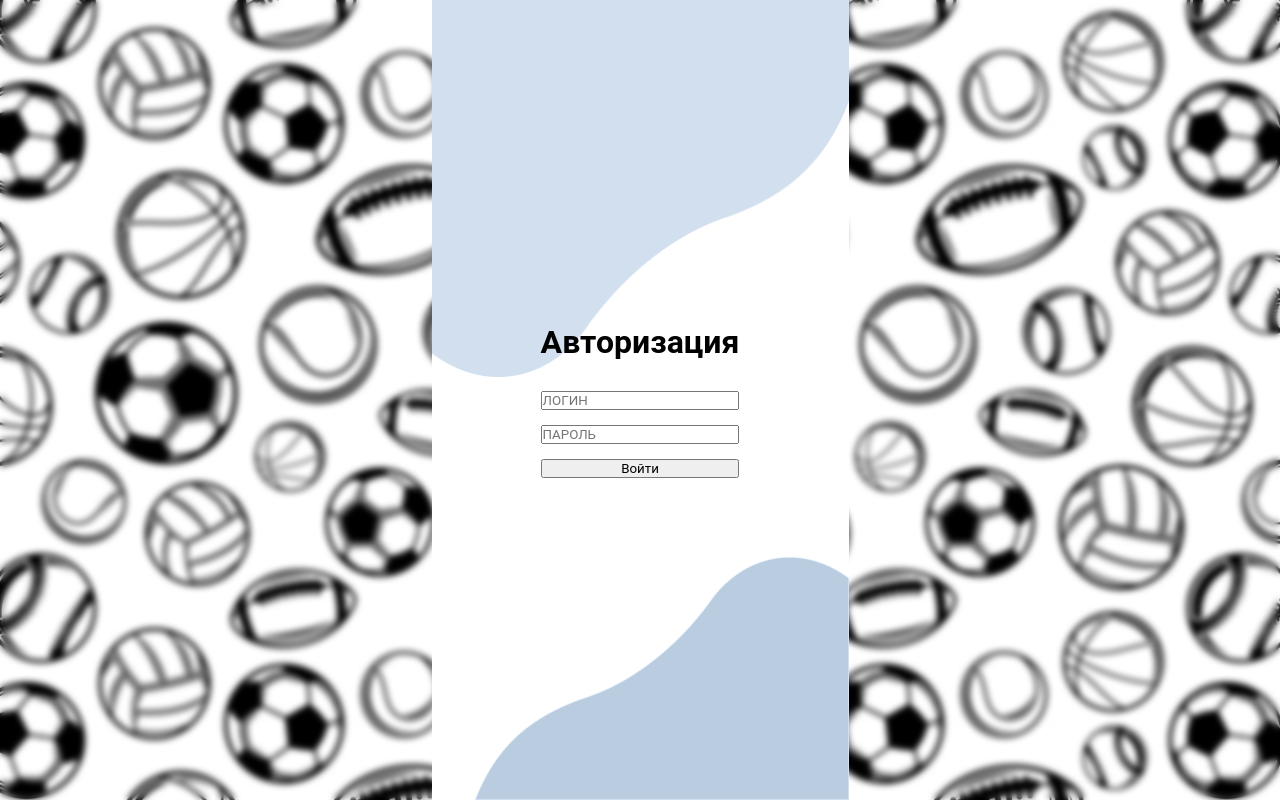
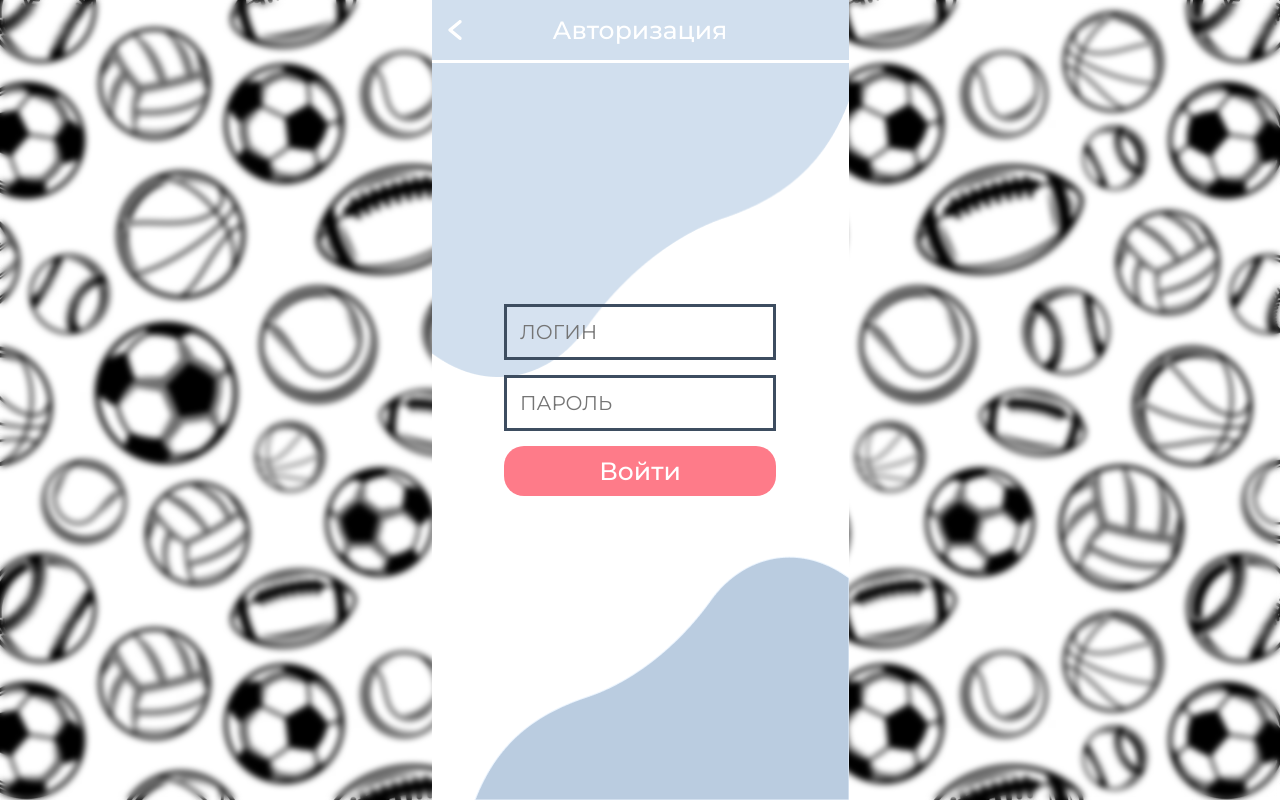
Before and after one commit to Organisation-PskovHack/Sport-App, a Django app: template templates/page/auth.html in a window 1280 px wide. Run offline with Django 3.2, Linux system fonts and the light colour scheme; the template is opened without the code that fills it, so the values that code supplies are empty; some libraries are stand-ins or nearby versions.

Commit message:
fix scan and auth

```diff
--- a/static/css/index.css
+++ b/static/css/index.css
@@ -60,13 +60,42 @@
     align-items: center;
     justify-content: center;
     width: 100%;
-    margin-top: 15px;
+    padding-top: 15px;
+    padding-bottom: 15px;
+    border-bottom: 3px solid #fff;
+}
+
+.auth_form input{
+        font-size: 20px;
+        padding: 13px;
+        font-family: 'Montserrat',
+        sans-serif;
+        border:3px solid #3D4D60;
+        background-color: rgba(255, 255, 255, 0.1);
+}
+
+.form_register input{
+    font-size: 20px;
+    padding: 13px;
+    font-family: 'Montserrat',
+    sans-serif;
+    border:3px solid #3D4D60;
+    background-color: rgba(255, 255, 255, 0.1);
 }
 
 .head_auth-arrow img{
     position: absolute;
     top: 0;
     left: 4%;
+    cursor: pointer;
+    transform: translateY(100%);
+}
+
+.head_auth-title p{
+    font-size: 25px;
+    font-weight: 500;
+    color: #fff;
+    font-family: 'Montserrat', sans-serif;
 }
 
 #form_img-top {
--- a/templates/page/auth.html
+++ b/templates/page/auth.html
@@ -6,13 +6,18 @@
 {% endblock %}
 
 {% block content %}
+        <div class="head_auth">
+                <div class="head_auth-arrow" onclick="return window.location.href='/auth/'">
+                    <img src="{% static 'img/arrow_back.svg' %}" alt="">
+                </div>
+                <div class="head_auth-title">
+                    <p>Авторизация</p>
+                </div>
+            </div>
         <div class="block-auth_form">
             <img id="form_img-top" src="{% static 'img/background-top.png' %}" alt="">
             <form class="auth_form" method="POST">
                 {% csrf_token %}
-                <div class="auth_form-title">
-                    <h1>Авторизация</h1>
-                </div>
                 <input type="text" name="login" placeholder="ЛОГИН">
                 <input type="password" name="password" placeholder="ПАРОЛЬ">
                 <button>Войти</button>
@@ -24,5 +29,27 @@
             .nav-menu{
                 display: none;
             }
+
+            .auth_form input{
+                    font-size: 20px;
+                    padding: 13px;
+                    font-family: 'Montserrat',
+                    sans-serif;
+                    border:3px solid #3D4D60;
+                    background-color: rgba(255, 255, 255, 0.1);
+            }
+
+            .auth_form button{
+                color: #fff;
+                font-size: 25px;
+                font-family: 'Montserrat';
+                font-weight: 500;
+                border-radius: 20px;
+                padding: 10px 0px;
+                border: 0px;
+                outline: none;
+                cursor: pointer;
+                background-color: #FE7B89;
+            }
         </style>
 {% endblock %}
```
Also changed, not shown: templates/page/home.html (+0 -81 lines), templates/page/register.html (+11 -1 lines).
